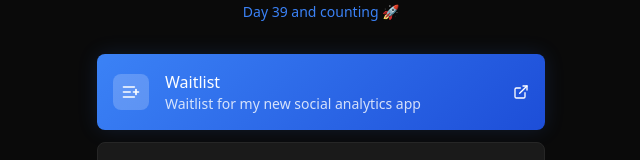
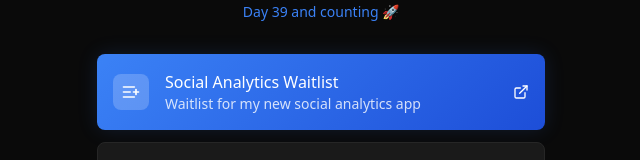
Before and after one commit to julianships/julianisdoing-com, a Next.js app: page /links in a window 1280 px wide. Shown: the part 241-401 px from the top of the page, without its empty margins (319-959 px from the left). Built offline with nearby package versions, Linux system fonts and the light colour scheme.

Commit message:
feat: update waitlist title

```diff
--- a/src/app/links/page.tsx
+++ b/src/app/links/page.tsx
@@ -21,7 +21,7 @@ import {
 
 // The new waitlist link
 const waitlistLink = {
-  title: "Waitlist",
+  title: "Social Analytics Waitlist",
   url: "https://www.notion.so/julianisdoing/Julian-s-Social-Analytics-Waitlist-27133403eb5180b3b603e9e768289971?pvs=4",
   icon: ListPlus,
   description: "Waitlist for my new social analytics app",
```
